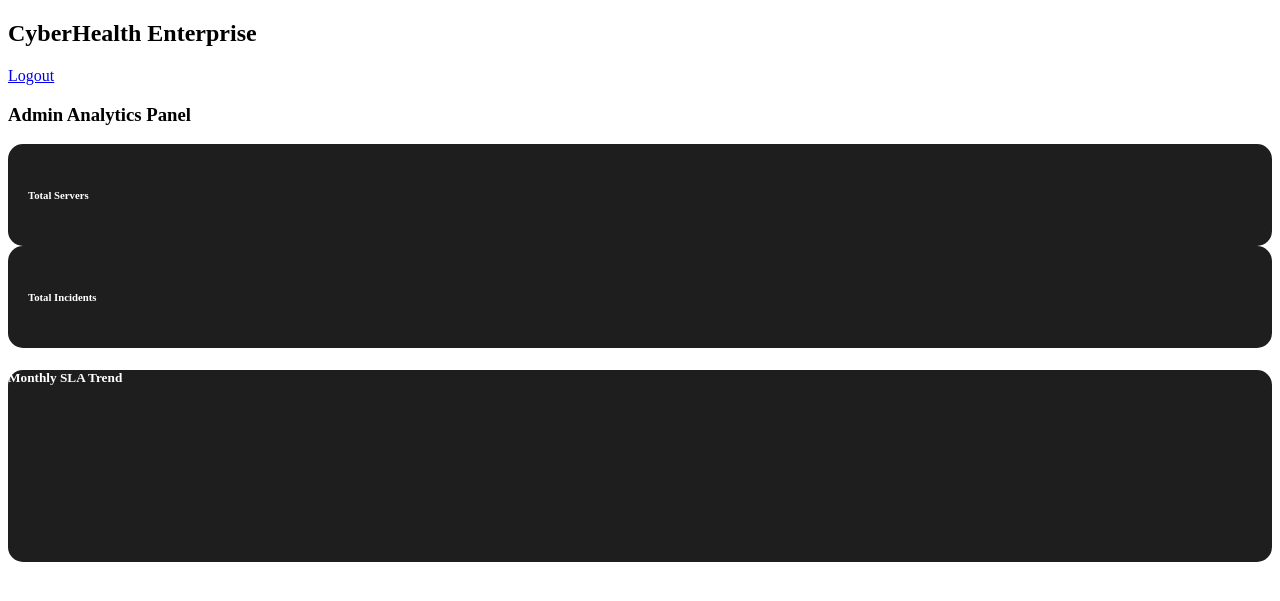
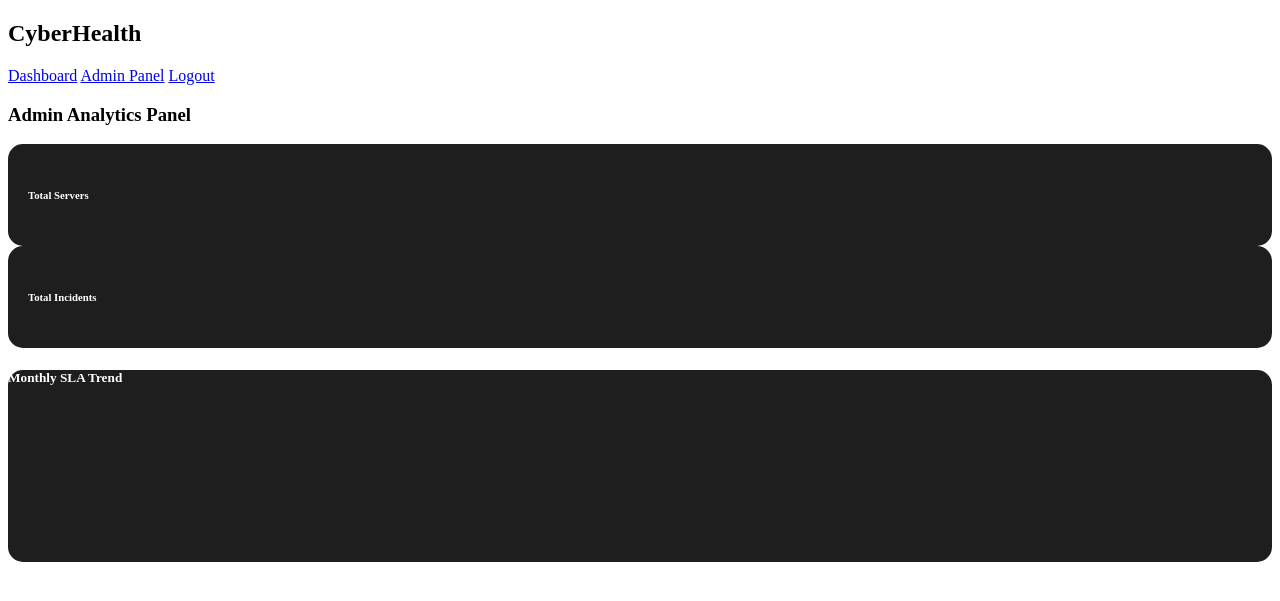
Before and after one commit to ankit18006/CyberHealth-IT-Dashboard, a Flask app: page /admin in a window 1280 px wide. Shown: the top 601 px of the page. Run offline with Flask 3, Linux system fonts and the light colour scheme; the visitor is signed in with stand-in values (Sample User, id 1); data comes from the database, SQL or seed files in the repository; data that the repository does not hold is empty; a map, chart or similar area stays blank.

Commit message:
Enhance base.html with responsive design and layout

```diff
--- a/templates/base.html
+++ b/templates/base.html
@@ -1,20 +1,40 @@
 <!DOCTYPE html>
 <html>
 <head>
-<title>CyberHealth Enterprise</title>
-<link rel="stylesheet" href="{{ url_for('static', filename='style.css') }}">
-<script src="https://cdn.jsdelivr.net/npm/chart.js"></script>
+    <title>CyberHealth Enterprise</title>
+    <meta name="viewport" content="width=device-width, initial-scale=1">
+
+    <link rel="stylesheet" href="{{ url_for('static', filename='style.css') }}">
+    <script src="https://cdn.jsdelivr.net/npm/chart.js"></script>
 </head>
 <body>
-<nav>
-<h2>CyberHealth Enterprise</h2>
-<a href="/logout">Logout</a>
-</nav>
-<div class="container">
-{% block content %}{% endblock %}
+
+<div class="layout">
+
+    <!-- SIDEBAR -->
+    <div class="sidebar">
+        <h2>CyberHealth</h2>
+        <a href="/dashboard">Dashboard</a>
+
+        {% if session.get("role") == "admin" %}
+        <a href="/admin">Admin Panel</a>
+        {% endif %}
+
+        <a href="/logout">Logout</a>
+    </div>
+
+    <!-- MAIN CONTENT -->
+    <div class="main">
+        {% block content %}{% endblock %}
+    </div>
+
 </div>
+
 <script>
-setInterval(() => location.reload(), 30000);
+setInterval(() => {
+    location.reload();
+}, 30000);
 </script>
+
 </body>
 </html>
```
